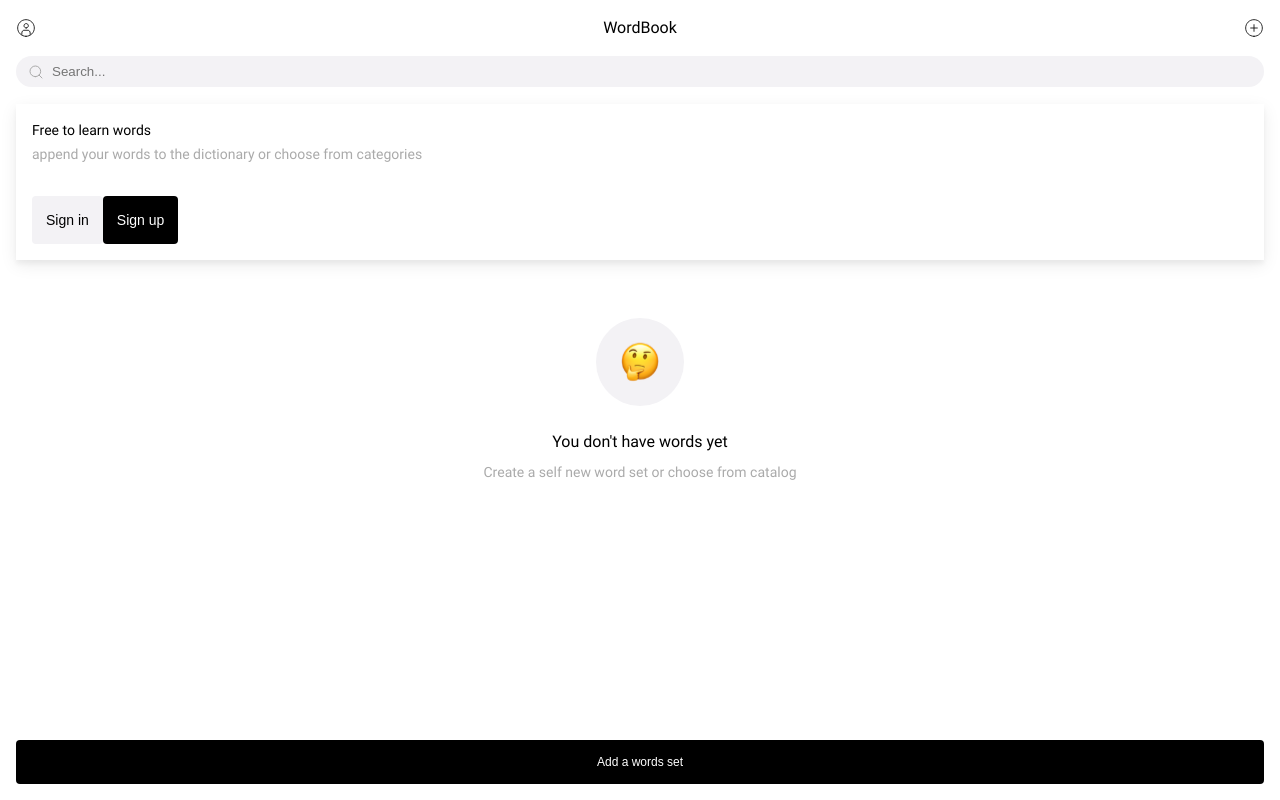
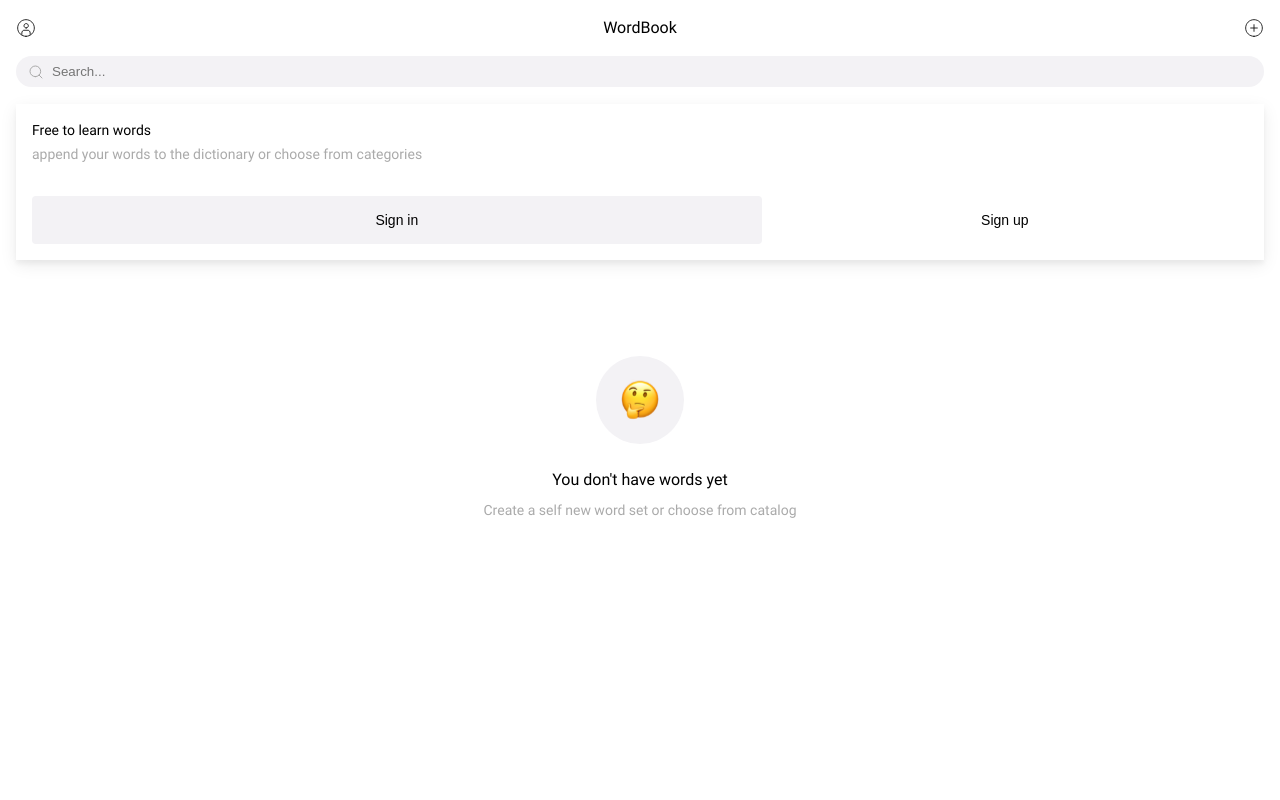
Before and after one commit to icwet/word-book-frontend, a React (Create React App) app: page /login in a window 1280 px wide. Built offline with nearby package versions, Linux system fonts and the light colour scheme; no server answers.

Commit message:
refactor Popup

```diff
--- a/src/components/Containers/Login/index.tsx
+++ b/src/components/Containers/Login/index.tsx
@@ -7,8 +7,8 @@ import { Icon } from "components/Presentation/Icon";
 import { Button } from "components/Presentation/Button";
 import { Input } from "components/Presentation/Input";
 import { Layout } from "components/Presentation/Layout";
-import { Section } from "../../Presentation/Section";
-import { Popup } from "../../Presentation/Popup";
+import { Section } from "components/Presentation/Section";
+import { Popup } from "components/Presentation/Popup";
 // import { useDispatch } from "react-redux";
 
 export const Login: FC = () => {
@@ -39,10 +39,20 @@ export const Login: FC = () => {
           Create a self new word set or choose from catalog
         </Text>
       </Section>
-      <Section layout="button">
-        <Button>Add a words set</Button>
-      </Section>
-      <Popup type="login" />
+      <Popup>
+        <Text size="m">Free to learn words</Text>
+        <Text size="m" color="disabled">
+          append your words to the dictionary or choose from categories
+        </Text>
+        <Section layout="popup">
+          <Button size="m" buttonTheme="alt">
+            Sign in
+          </Button>
+          <Button size="m" buttonTheme="transparent">
+            Sign up
+          </Button>
+        </Section>
+      </Popup>
     </Layout>
   );
 };
--- a/src/components/Presentation/Button/Theme/index.ts
+++ b/src/components/Presentation/Button/Theme/index.ts
@@ -15,6 +15,10 @@ export interface ButtonTheme {
       color: string;
     };
     warning: {
+      background: string;
+      color: string;
+    };
+    transparent: {
       background: string;
       color: string;
     };
@@ -65,6 +69,10 @@ export const Button: ButtonTheme = {
       background: colors.Button.baseWarning,
       color: colors.Button.baseWhite,
     },
+    transparent: {
+      background: "transparent",
+      color: colors.Button.baseBlack,
+    },
   },
   sizes: {
     s: {
--- a/src/components/Presentation/Button/index.tsx
+++ b/src/components/Presentation/Button/index.tsx
@@ -1,6 +1,11 @@
 import styled, { DefaultTheme } from "styled-components";
 
-export type ButtonTheme = "main" | "alt" | "disabled" | "warning";
+export type ButtonTheme =
+  | "main"
+  | "alt"
+  | "disabled"
+  | "warning"
+  | "transparent";
 export type ButtonSize = "s" | "m" | "l";
 
 interface ButtonProps {
@@ -44,6 +49,8 @@ export const Button = styled.button<ButtonProps>`
         return theme.Button.theme.disabled.color;
       case "warning":
         return theme.Button.theme.warning.color;
+      case "transparent":
+        return theme.Button.theme.transparent.color;
       default:
         return theme.Button.theme.main.color;
     }
@@ -58,6 +65,8 @@ export const Button = styled.button<ButtonProps>`
         return theme.Button.theme.disabled.background;
       case "warning":
         return theme.Button.theme.warning.background;
+      case "transparent":
+        return theme.Button.theme.transparent.background;
       default:
         return theme.Button.theme.main.background;
     }
--- a/src/components/Presentation/Popup/index.tsx
+++ b/src/components/Presentation/Popup/index.tsx
@@ -1,9 +1,4 @@
-import React, { FC } from "react";
 import styled, { DefaultTheme } from "styled-components";
-// Components
-import { Text } from "../Text";
-import { Button } from "../Button";
-
 type PopupSizes = "default";
 type PopupTypes = "login";
 
@@ -13,7 +8,7 @@ interface PopupProps {
   readonly size?: PopupSizes;
 }
 
-const LoginPopup = styled.div<PopupProps>`
+export const Popup = styled.div<PopupProps>`
   position: ${({ theme, size }) => {
     switch (size) {
       case "default":
@@ -103,29 +98,3 @@ const LoginPopup = styled.div<PopupProps>`
     }
   }};
 `;
-
-export const Popup: FC<PopupProps> = ({ type, theme, size }) => {
-  switch (type) {
-    case "login":
-      return (
-        <LoginPopup theme={theme} size={size}>
-          <div>
-            <Text size="m">Free to learn words</Text>
-          </div>
-          <div>
-            <Text size="m" color="disabled">
-              append your words to the dictionary or choose from categories
-            </Text>
-          </div>
-          <div>
-            <Button size="m" buttonTheme="alt">
-              Sign in
-            </Button>
-            <Button size="m">Sign up</Button>
-          </div>
-        </LoginPopup>
-      );
-    default:
-      return <LoginPopup theme={theme} size={size}></LoginPopup>;
-  }
-};
--- a/src/components/Presentation/Section/Theme/index.ts
+++ b/src/components/Presentation/Section/Theme/index.ts
@@ -123,8 +123,8 @@ export const Section: SectionTheme = {
       alignItems: "",
     },
     popup: {
-      display: "",
-      grid: "",
+      display: "grid",
+      grid: "1fr / 1.5fr 1fr",
       padding: "",
       justifyContent: "",
       justifyItems: "",
--- a/src/components/Presentation/Section/index.tsx
+++ b/src/components/Presentation/Section/index.tsx
@@ -2,9 +2,7 @@
 import React, { FC } from "react";
 import styled, { DefaultTheme } from "styled-components";
 
-interface SectionProps {
-  readonly theme?: DefaultTheme;
-  readonly layout?:
+export type SectionPatterns =
   | "header"
   | "search"
   | "button"
@@ -13,6 +11,10 @@ interface SectionProps {
   | "popup"
   | "modal"
   | "groupNumber";
+
+interface SectionProps {
+  readonly theme?: DefaultTheme;
+  readonly layout?: SectionPatterns;
 }
 
 const switchCSSProp: Function = (
```
Lines whose indentation alone changed are shown as unchanged.
